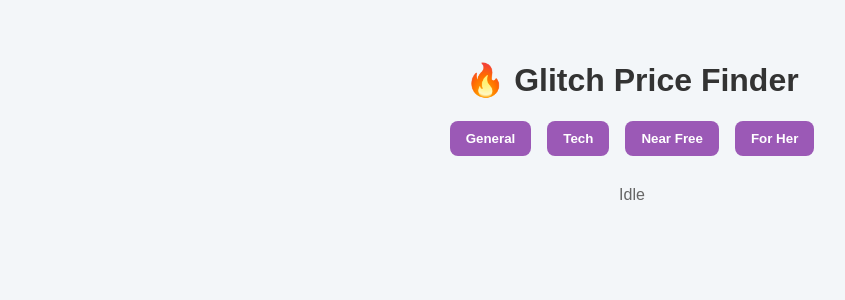
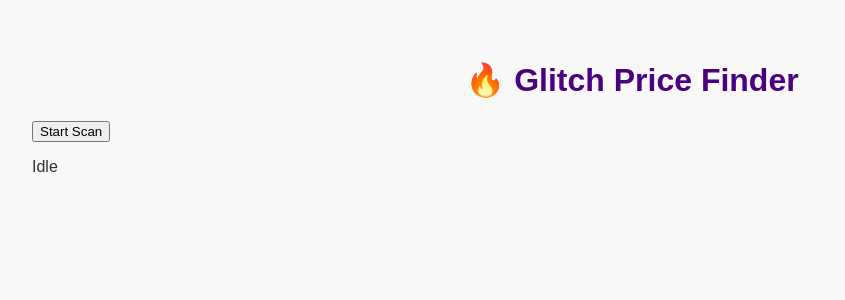
Before and after one commit to dbrckk/glitchprice-finder, a React (Vite) app: page / in a window 1280 px wide. Shown: the top 300 px of the page, without its empty margins (8-853 px from the left). Built offline with nearby package versions, Linux system fonts and the light colour scheme.

Commit message:
Update App.tsx

```diff
--- a/src/App.tsx
+++ b/src/App.tsx
@@ -1,4 +1,4 @@
-import React, { useState, useRef } from "react";
+import React, { useState } from "react";
 
 type Item = {
   title: string;
@@ -16,207 +16,53 @@ export default function App() {
   const [items, setItems] = useState<Item[]>([]);
   const [loading, setLoading] = useState(false);
   const [status, setStatus] = useState("Idle");
-  const eventSourceRef = useRef<EventSource | null>(null);
 
-  const startSearch = (category: string) => {
+  const startScan = async () => {
     setItems([]);
     setLoading(true);
-    setStatus("Starting search...");
+    setStatus("Starting scan...");
 
-    if (eventSourceRef.current) {
-      eventSourceRef.current.close();
-    }
+    const start = await fetch(`${BACKEND_URL}/start_scan`, {
+      method: "POST",
+    });
 
-    const es = new EventSource(
-      `${BACKEND_URL}/search_stream?category=${category}`
-    );
+    const data = await start.json();
+    const jobId = data.job_id;
 
-    eventSourceRef.current = es;
+    const interval = setInterval(async () => {
+      const res = await fetch(`${BACKEND_URL}/scan_status/${jobId}`);
+      const result = await res.json();
 
-    es.onmessage = (event) => {
-      try {
-        const data = JSON.parse(event.data);
+      setItems(result.items || []);
 
-        if (data.finished) {
-          setLoading(false);
-          setStatus("Search completed");
-          es.close();
-          return;
-        }
-
-        if (data.item) {
-          setItems((prev) => {
-            const updated = [...prev, data.item];
-
-            updated.sort(
-              (a, b) =>
-                b.money_saved + b.discount - (a.money_saved + a.discount)
-            );
-
-            return updated.slice(0, 5);
-          });
-
-          setStatus("Finding best glitch prices...");
-        }
-      } catch (e) {
-        console.error("Error parsing SSE", e);
+      if (result.finished) {
+        clearInterval(interval);
+        setLoading(false);
+        setStatus("Scan finished");
+      } else {
+        setStatus("Scanning websites...");
       }
-    };
-
-    es.onerror = () => {
-      setLoading(false);
-      setStatus("Connection closed or error");
-      es.close();
-    };
+    }, 3000);
   };
 
   return (
-    <div
-      style={{
-        minHeight: "100vh",
-        background: "#f3f6f9",
-        padding: "40px",
-        fontFamily: "Arial, sans-serif",
-      }}
-    >
-      <h1 style={{ textAlign: "center", color: "#333" }}>
-        🔥 Glitch Price Finder
-      </h1>
+    <div style={{ padding: 40, fontFamily: "Arial" }}>
+      <h1>🔥 Glitch Price Finder</h1>
 
-      <div style={{ textAlign: "center", marginBottom: "30px" }}>
-        <button
-          onClick={() => startSearch("general")}
-          style={buttonStyle}
-        >
-          General
-        </button>
-        <button
-          onClick={() => startSearch("tech")}
-          style={buttonStyle}
-        >
-          Tech
-        </button>
-        <button
-          onClick={() => startSearch("nearfree")}
-          style={buttonStyle}
-        >
-          Near Free
-        </button>
-        <button
-          onClick={() => startSearch("forher")}
-          style={buttonStyle}
-        >
-          For Her
-        </button>
-      </div>
+      <button onClick={startScan} disabled={loading}>
+        {loading ? "Scanning..." : "Start Scan"}
+      </button>
 
-      <p style={{ textAlign: "center", color: "#666" }}>{status}</p>
+      <p>{status}</p>
 
-      {loading && (
-        <div style={{ textAlign: "center", marginBottom: 20 }}>
-          <div className="loader" />
+      {items.map((item, i) => (
+        <div key={i} style={{ marginTop: 20, padding: 20, border: "1px solid #ccc" }}>
+          <h3>{item.title}</h3>
+          <p>{item.price}€</p>
+          <p>{item.website}</p>
+          <a href={item.buy_link} target="_blank">Buy</a>
         </div>
-      )}
-
-      <div
-        style={{
-          maxWidth: 900,
-          margin: "0 auto",
-          display: "grid",
-          gap: 20,
-        }}
-      >
-        {items.map((item, index) => (
-          <div
-            key={index}
-            style={{
-              background: "#e8f8f1",
-              borderRadius: 12,
-              padding: 20,
-              boxShadow: "0 4px 12px rgba(0,0,0,0.05)",
-              border: "2px solid #2ecc71",
-              animation: "fadeIn 0.5s ease",
-            }}
-          >
-            <h3 style={{ margin: 0 }}>{item.title}</h3>
-            <p style={{ margin: "8px 0" }}>
-              💰 {item.price}€{" "}
-              {item.old_price > item.price && (
-                <span
-                  style={{
-                    textDecoration: "line-through",
-                    marginLeft: 10,
-                    color: "#888",
-                  }}
-                >
-                  {item.old_price}€
-                </span>
-              )}
-            </p>
-
-            {item.discount > 0 && (
-              <p style={{ color: "#27ae60", fontWeight: "bold" }}>
-                🔥 {item.discount}% OFF — Save {item.money_saved}€
-              </p>
-            )}
-
-            <p style={{ fontSize: 14, color: "#555" }}>
-              Website: {item.website}
-            </p>
-
-            <a
-              href={item.buy_link}
-              target="_blank"
-              rel="noopener noreferrer"
-              style={{
-                display: "inline-block",
-                marginTop: 10,
-                padding: "10px 20px",
-                background: "#2ecc71",
-                color: "white",
-                borderRadius: 8,
-                textDecoration: "none",
-                fontWeight: "bold",
-              }}
-            >
-              Buy Now
-            </a>
-          </div>
-        ))}
-      </div>
-
-      <style>{`
-        .loader {
-          border: 6px solid #f3f3f3;
-          border-top: 6px solid #9b59b6;
-          border-radius: 50%;
-          width: 40px;
-          height: 40px;
-          animation: spin 1s linear infinite;
-          margin: auto;
-        }
-
-        @keyframes spin {
-          0% { transform: rotate(0deg); }
-          100% { transform: rotate(360deg); }
-        }
-
-        @keyframes fadeIn {
-          from { opacity: 0; transform: translateY(10px); }
-          to { opacity: 1; transform: translateY(0); }
-        }
-      `}</style>
+      ))}
     </div>
   );
 }
-
-const buttonStyle: React.CSSProperties = {
-  margin: "0 8px",
-  padding: "10px 16px",
-  background: "#9b59b6",
-  color: "white",
-  border: "none",
-  borderRadius: 8,
-  cursor: "pointer",
-  fontWeight: "bold",
-};
```
